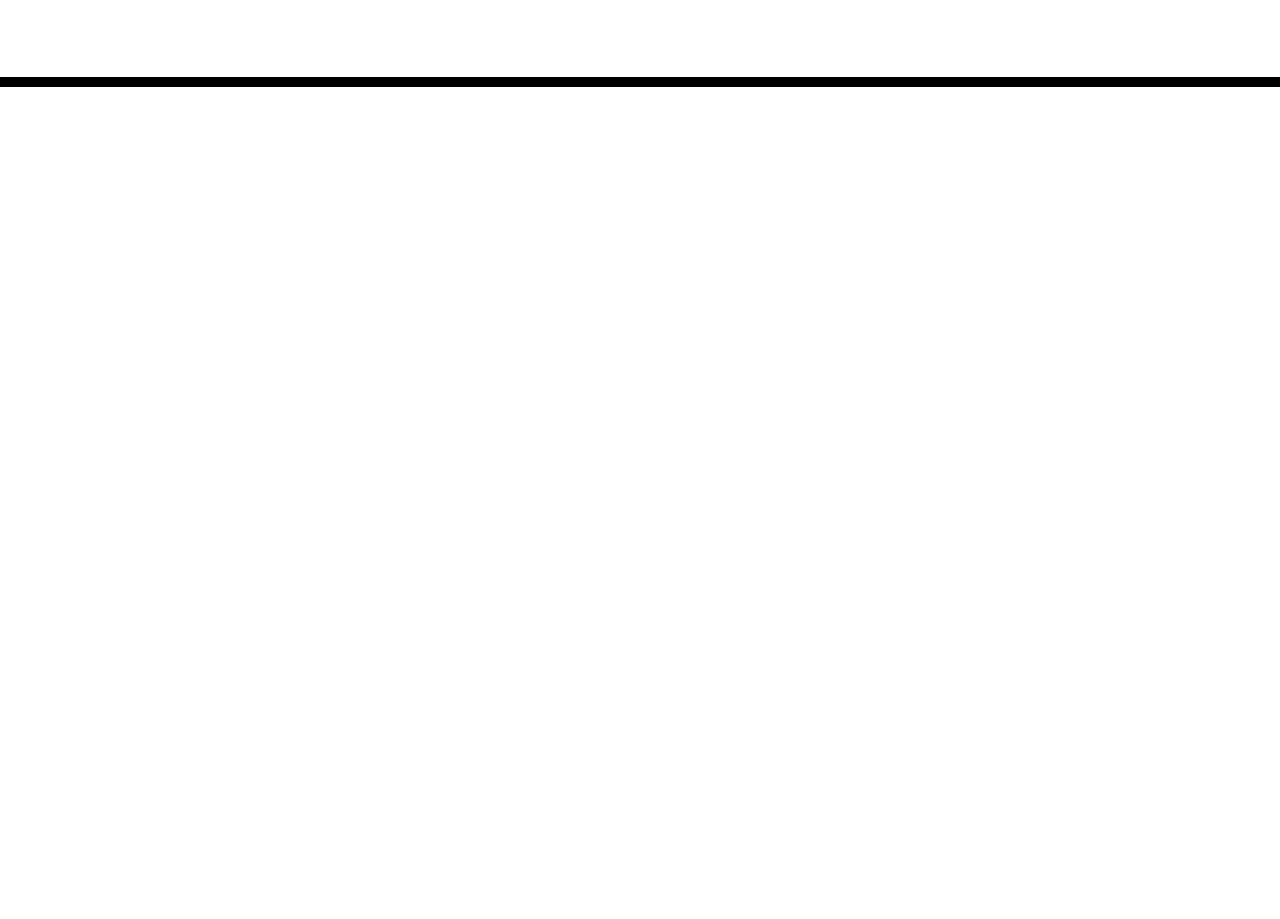
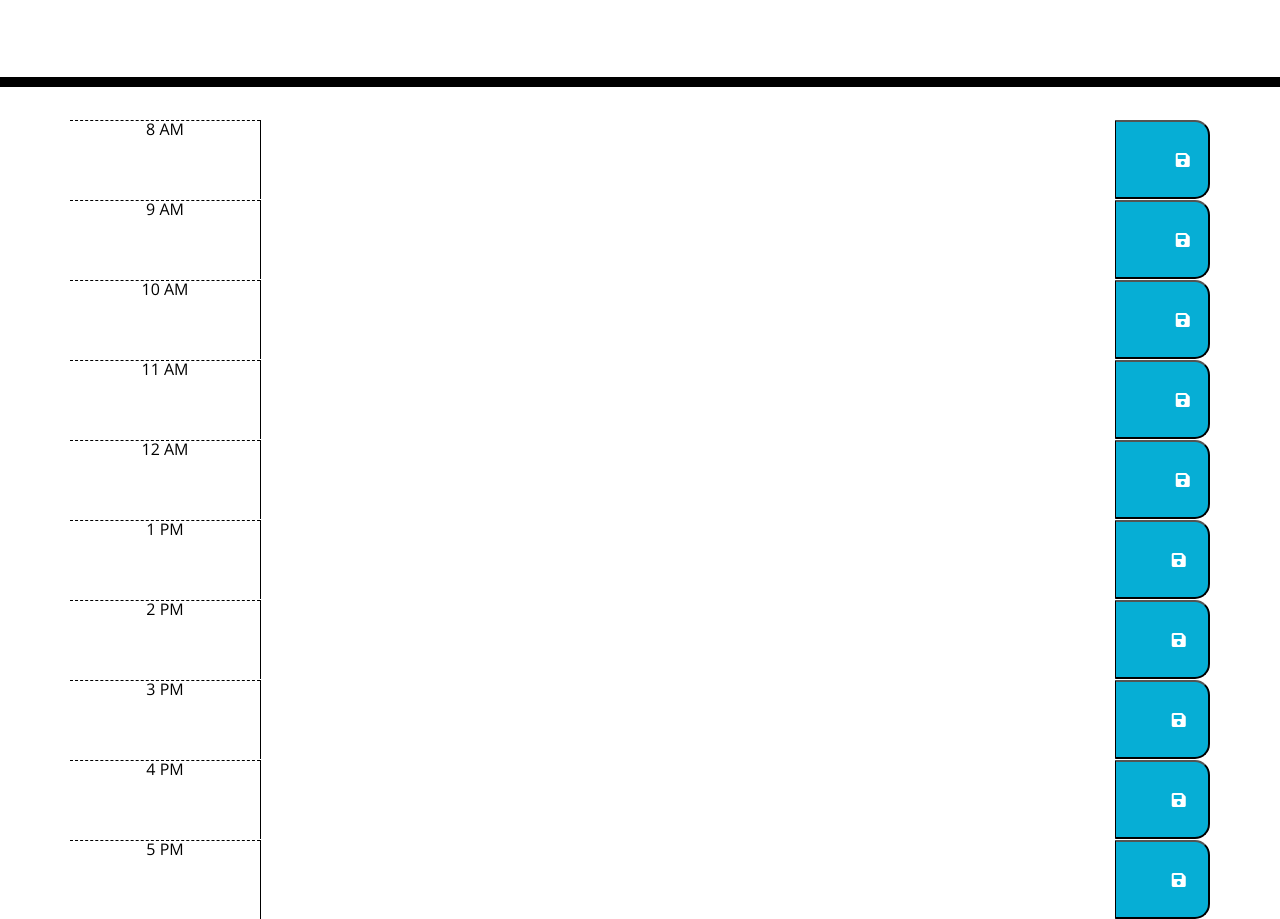
Before and after one commit to LavonJGreen/simple-daily-calander, a plain HTML site: page Develop/index.html in a window 1280 px wide. Shown: the part 181-1100 px from the top of the page. Before the commit the page ends 800 px from the top, so only its background shows below. Drawn offline with nearby package versions, Linux system fonts and the light colour scheme.

Commit message:
adding col and row to html and updating README

```diff
--- a/Develop/index.html
+++ b/Develop/index.html
@@ -30,6 +30,90 @@
     </header>
     <div class="container">
       <!-- Timeblocks go here -->
+      <div id="hour8" class="row time-block">
+        <div class="hour col-md-2">8 AM</div>
+        <textarea class="col-md-9 description"></textarea>
+        <button class="saveBtn col-md-1">
+          <i class="fas fa-save"></i>
+        </button>
+      </div>
+
+      <div id="hour9" class="row time-block">
+        <div class="hour col-md-2">9 AM</div>
+        <textarea class="col-md-9 description"></textarea>
+        <button class="saveBtn col-md-1">
+          <i class="fas fa-save"></i>
+        </button>
+      </div>
+
+      <div id="hour10" class="row time-block">
+        <div class="hour col-md-2">10 AM</div>
+        <textarea class="col-md-9 description"></textarea>
+        <button class="saveBtn col-md-1">
+          <i class="fas fa-save"></i>
+        </button>
+      </div>
+
+      <div id="hour11" class="row time-block">
+        <div class="hour col-md-2">11 AM</div>
+        <textarea class="col-md-9 description"></textarea>
+        <button class="saveBtn col-md-1">
+          <i class="fas fa-save"></i>
+        </button>
+      </div>
+
+      <div id="hour12" class="row time-block">
+        <div class="hour col-md-2">12 AM</div>
+        <textarea class="col-md-9 description "></textarea>
+        <button class="saveBtn col-md-1">
+          <i class="fas fa-save"></i>
+        </button>
+    </div>
+
+    <div id="hour1" class="row time-block" >
+      <div class="hour col-md-2">1 PM</div>
+      <textarea class="col-md-9 description""></textarea>
+      <button class="saveBtn col-md-1">
+        <i class="fas fa-save"></i>
+      </button>
+    </div>
+
+
+    <div id="hour2" class="row time-block" >
+      <div class="hour col-md-2">2 PM</div>
+      <textarea class="col-md-9 description""></textarea>
+      <button class="saveBtn col-md-1">
+        <i class="fas fa-save"></i>
+      </button>
+    </div>
+
+
+    <div id="hour3" class="row time-block" >
+      <div class="hour col-md-2">3 PM</div>
+      <textarea class="col-md-9 description""></textarea>
+      <button class="saveBtn col-md-1">
+        <i class="fas fa-save"></i>
+      </button>
+    </div>
+
+    <div id="hour4" class="row time-block" >
+      <div class="hour col-md-2">4 PM</div>
+      <textarea class="col-md-9 description""></textarea>
+      <button class="saveBtn col-md-1">
+        <i class="fas fa-save"></i>
+      </button>
+    </div>
+
+    <div id="hour5" class="row time-block" >
+      <div class="hour col-md-2">5 PM</div>
+      <textarea class="col-md-9 description""></textarea>
+      <button class="saveBtn col-md-1">
+        <i class="fas fa-save"></i>
+      </button>
+    </div>
+
+    <div class="">
+
     </div>
 
     <script src="https://code.jquery.com/jquery-3.4.1.min.js"></script>
```
Also changed, not shown: Develop/calander.js (added), 1 other file.
